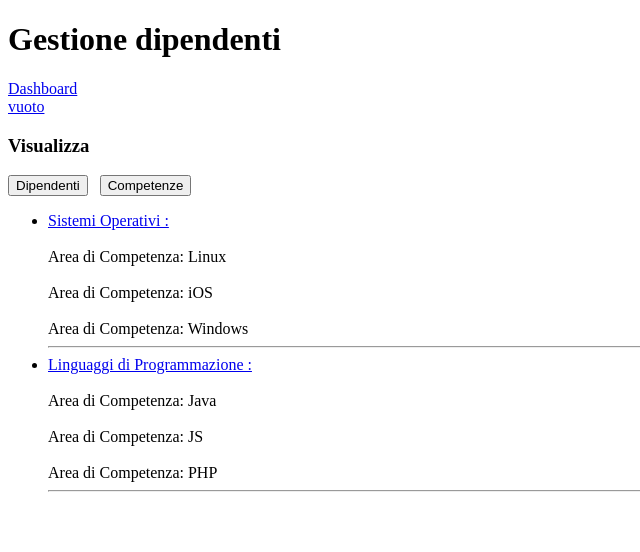
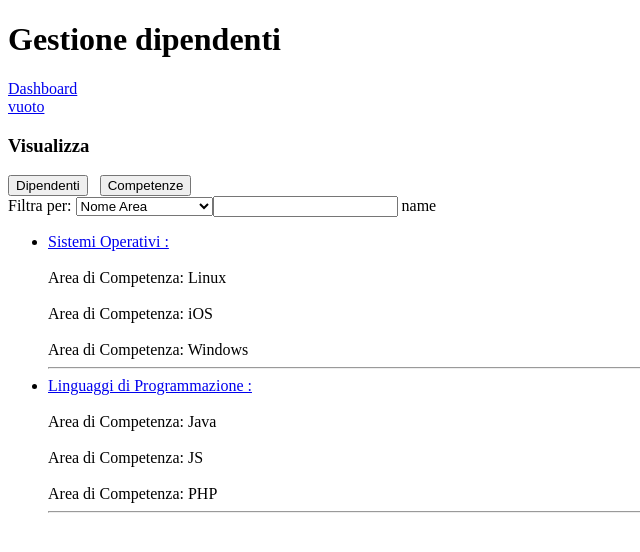
Before and after one commit to plansoft-it/GestioneCompetenze, an Angular app in the folder Angular/GestioneCompetenze/: page /view-search in a window 1280 px wide. Both pictures are taken after a click on the button "Competenze". Shown: the top 552 px of the page, without its empty margins (0-640 px from the left). Built offline with nearby package versions, Linux system fonts and the light colour scheme.

Commit message:
Risolto problema su ricerca competenze
e' stato risolto il problema sulla ricerca delle competenze , e aggiunti
i filtri per i nomi delle aree, todo: fixare uno dei filtri delle aree

```diff
--- a/Angular/GestioneCompetenze/src/app/view-search/view-search.component.html
+++ b/Angular/GestioneCompetenze/src/app/view-search/view-search.component.html
@@ -18,7 +18,8 @@
 
     <ul>
         <ng-container *ngFor="let emp of employees; let i=index">
-            <ng-container *ngIf="(selectedOption=='name' && emp.userName.toLocaleLowerCase().includes(searchedValue.toLocaleLowerCase()) ) || (checkCompetence(selectedOption, emp , searchedValue))">
+            <ng-container
+                *ngIf="(selectedOption=='name' && emp.userName.toLocaleLowerCase().includes(searchedValue.toLocaleLowerCase()) ) || (checkCompetence(selectedOption, emp , searchedValue.toLocaleLowerCase(), i))">
                 <!-- TODO trasformarli in una funzione, also la seconda condizione non funziona-->
 
                 <li>
@@ -48,18 +49,35 @@
 </div>
 
 <div *ngIf="checkShowCompetences==true; ">
+    Filtra per:
+    <select [(ngModel)]="selectedOption" name="first">
+        <option value="name">Nome Area</option>
+        <option value="competencesInArea">Nome Competenze </option>
+
+    </select>
+
+    <input [(ngModel)]="searchedValue" type="text">
+
+    {{selectedOption}}
+    {{searchedValue}}
+
     <ul>
-        <li *ngFor="let empCompetence of competences; let i=index">
-            <!-- Chiedi a gabri come fare meglio-->
+
+
+        <ng-container *ngFor="let empCompetence of competences; let i=index">
+            <ng-container *ngIf="(selectedOption=='name' && empCompetence.areaName.toLocaleLowerCase().includes(searchedValue.toLocaleLowerCase())) || (selectedOption=='competencesInArea') ">
+            <li>
+                <!-- Sempre solito problema dell' iterazione del array all'interno-->
 
                 <a routerLink="/employees/{{empCompetence.id}}">
                     <!-- Da aggiungere gli id-->
-                <span>{{empCompetence.areaName}} :</span> <!-- NON MI PRENDE GLI INDEX-->
+                    <span>{{empCompetence.areaName}} :</span>
                 </a>
 
 
 
                 <div *ngFor="let competenze of empCompetence.competencesForArea">
+
                     <br>
                     Area di Competenza: <span>{{competenze.nameCompetence}}</span>
 
@@ -69,6 +87,9 @@
                 </div>
                 <hr>
             </li>
+        </ng-container>
+    </ng-container>
+
 
 
 
--- a/Angular/GestioneCompetenze/src/app/view-search/view-search.component.ts
+++ b/Angular/GestioneCompetenze/src/app/view-search/view-search.component.ts
@@ -35,22 +35,36 @@ export class ViewSearchComponent implements OnInit {
   }
 
 
-  ///DA SISTEMARE CHECKCOMPETENCE
-  checkCompetence(option: string, emp, searchedValue: string): boolean {
+
+  checkCompetence(option: string, emp, searchedValue: string, index1): boolean {
     emp = DIPENDENTI;
 
     if (option == 'knownCompetences') {
-      for (let index1 = 0; index1 < emp.length; index1++) {
+
         for (let index = 0; index < emp[index1].competenceUser.length; index++) {
           if (emp[index1].competenceUser[index].nameComp.toLocaleLowerCase().includes(searchedValue)) {
             return true;
-          };
-          return false;
+          }
+
 
         }
-      }
+
     }
     return false;
   }
 
+
+  ///DA SISTEMARE
+checkAreaCompetence(arrayArea, searchedValue:string): boolean{
+  arrayArea = COMPETENZE;
+  for (let index = 0; index < arrayArea.competencesForArea.length; index++) {
+    if(arrayArea.competencesForArea[index]==searchedValue){
+      return true;
+    }
+
+  }
+  return false;
 }
+
+
+}
```
Lines whose indentation alone changed are shown as unchanged.
